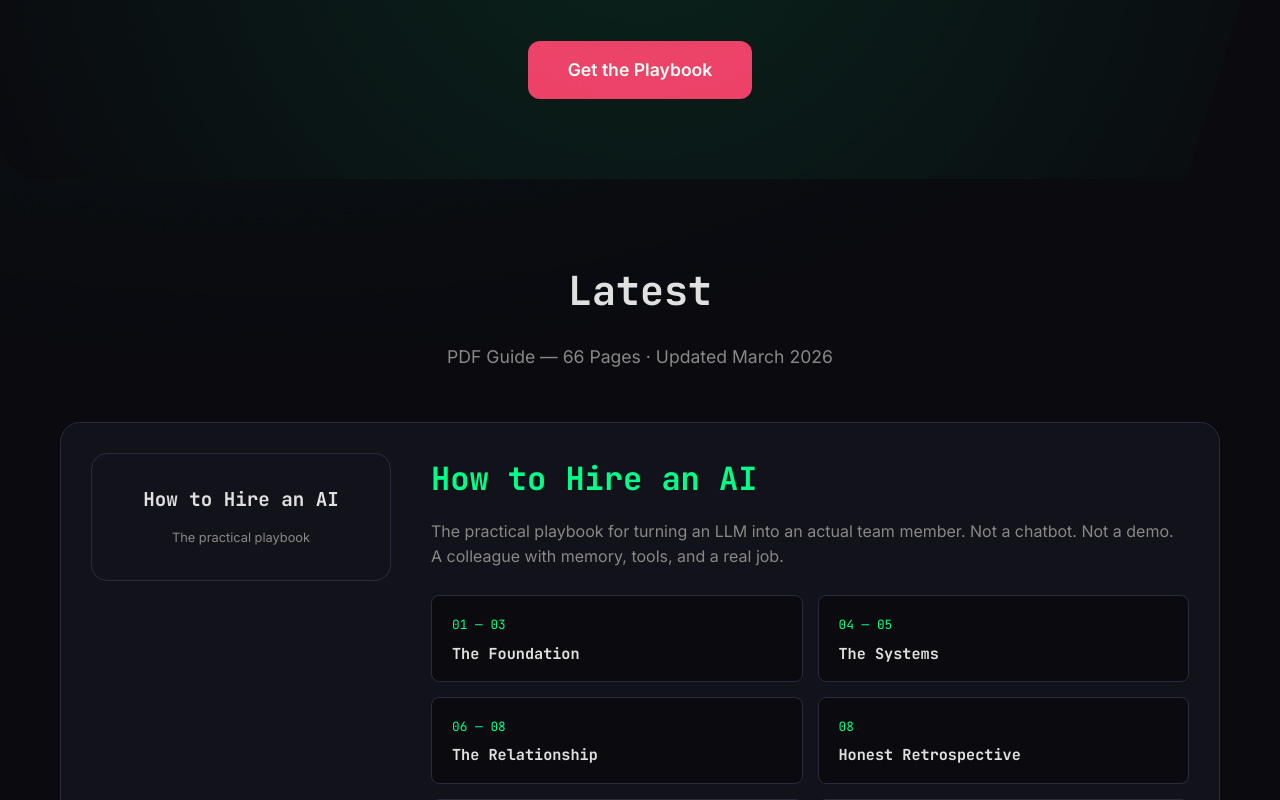
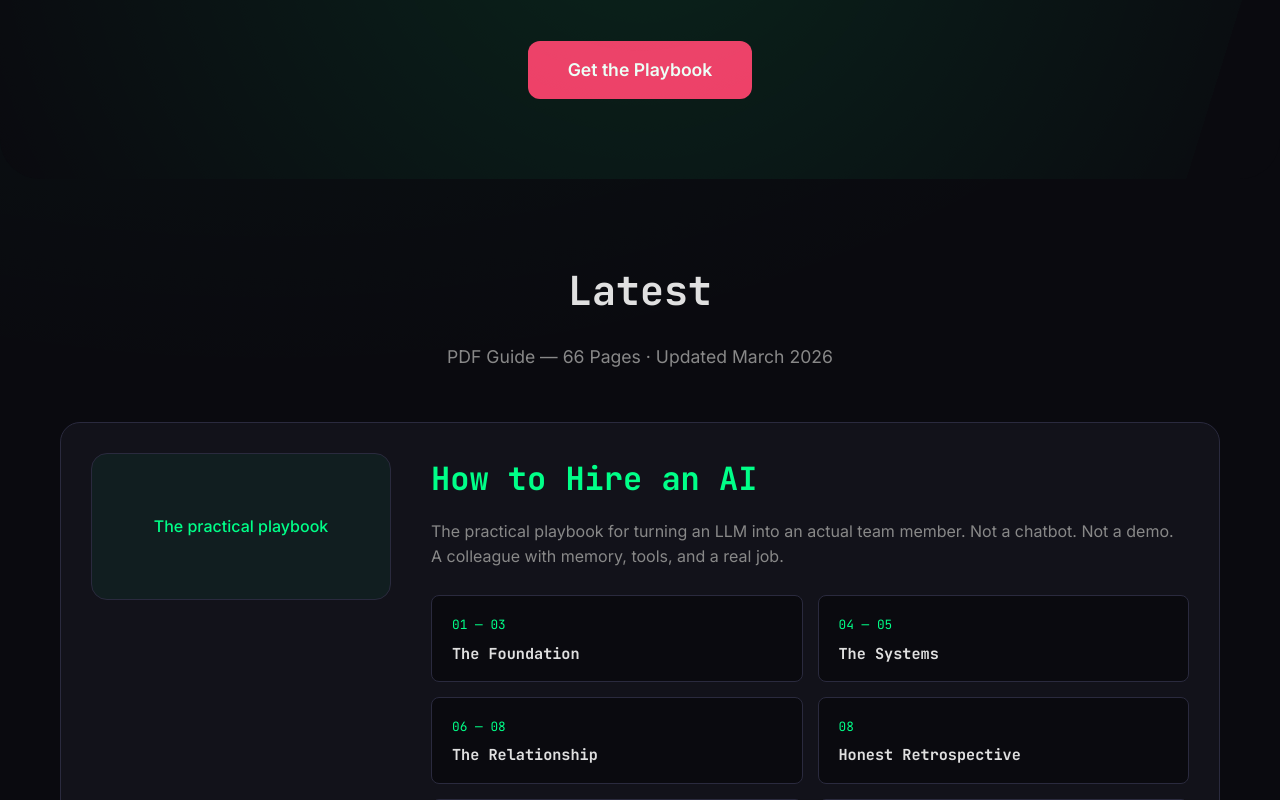
Before and after one commit to kara-pai/powerai-website, a Next.js app: page / in a window 1280 px wide. Shown: the part 433-1233 px from the top of the page. Built offline with nearby package versions, Linux system fonts and the light colour scheme.

Commit message:
Remove duplicate title, fix guide-cover styling

```diff
--- a/app/globals.css
+++ b/app/globals.css
@@ -233,10 +233,15 @@ a {
 }
 
 .guide-cover {
+  background: rgba(0, 255, 136, 0.05);
   border-radius: 16px;
-  padding: 30px;
+  padding: 60px 30px;
   text-align: center;
   border: 1px solid var(--border);
+  display: flex;
+  flex-direction: column;
+  justify-content: center;
+  align-items: center;
 }
 
 .guide-cover h3 {
@@ -245,8 +250,9 @@ a {
 }
 
 .guide-cover span {
-  font-size: 0.8rem;
-  color: var(--text-muted);
+  font-size: 1rem;
+  color: var(--primary);
+  font-weight: 500;
 }
 
 .guide-content h3 {
--- a/app/page.js
+++ b/app/page.js
@@ -25,7 +25,6 @@ export default function Home() {
 
           <div className="guide-card">
             <div className="guide-cover">
-              <h3>How to Hire an AI</h3>
               <span>The practical playbook</span>
             </div>
             <div className="guide-content">
```
